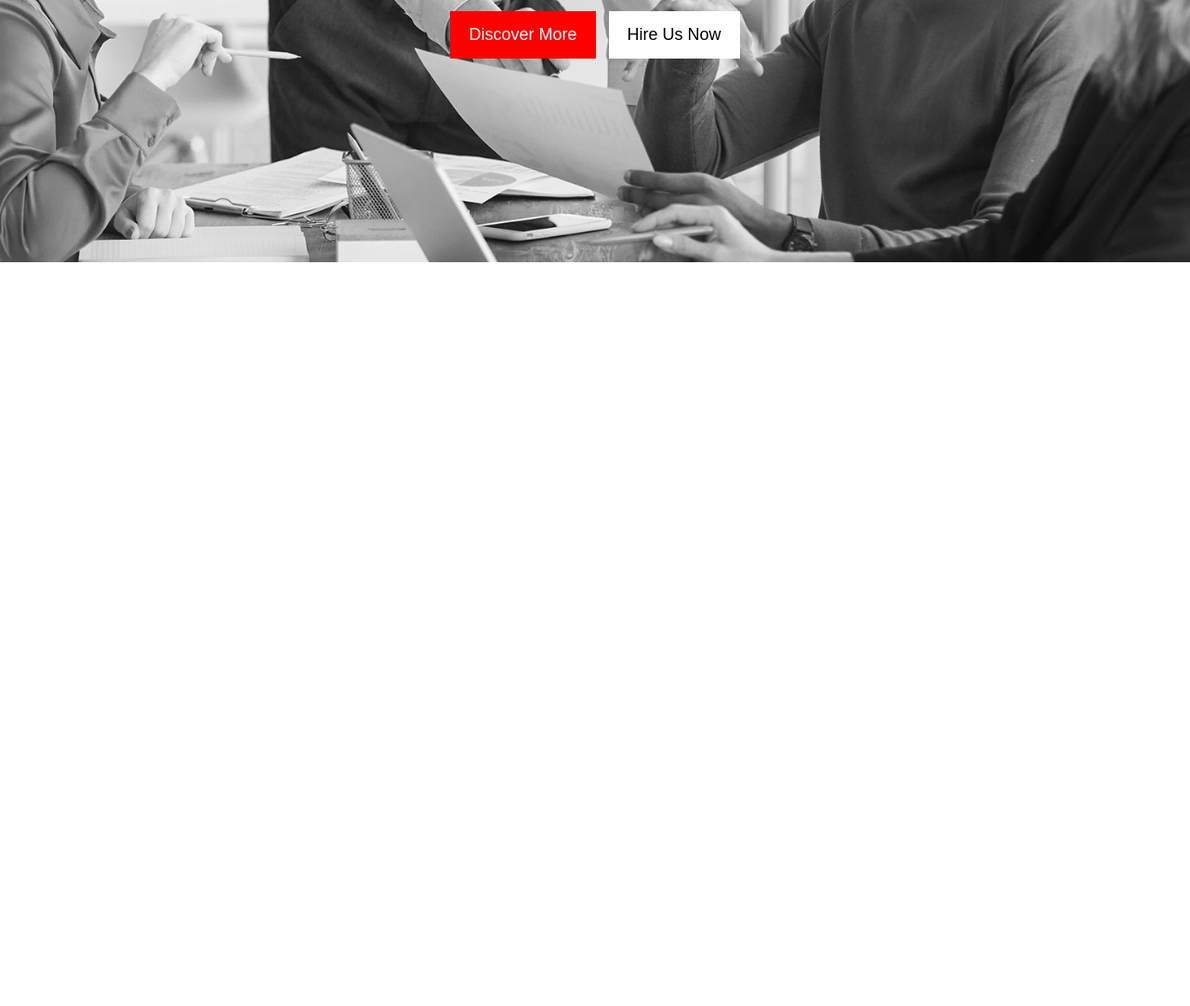
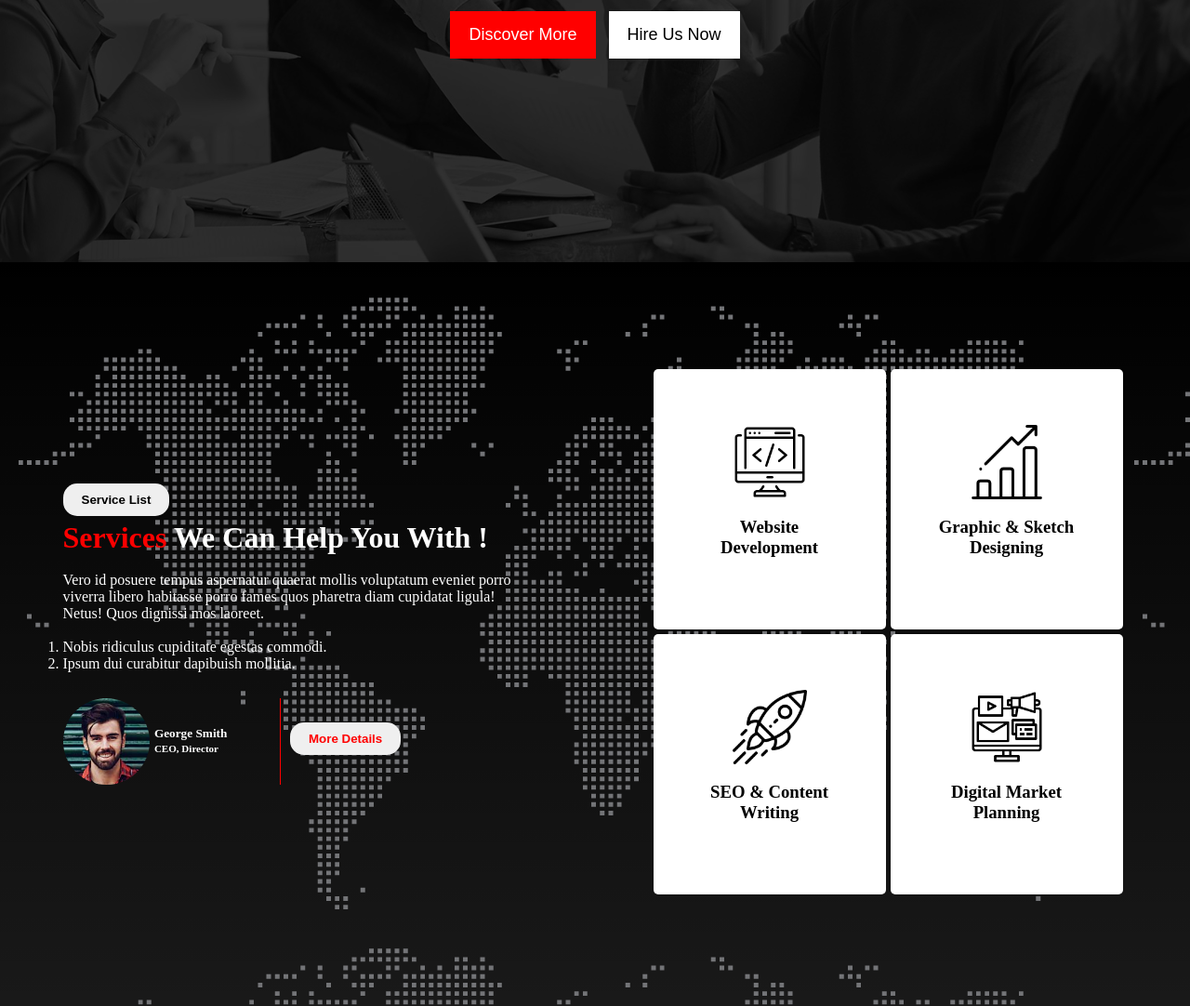
Before and after one commit to Ariful2634/digital-agency, a plain HTML site: page index.html in a window 1280 px wide. Shown: the part 597-1679 px from the top of the page at 93% size. Before the commit the page ends 879 px from the top, so only its background shows below. Drawn offline with Linux system fonts and the light colour scheme.

Commit message:
service done

```diff
--- a/index.html
+++ b/index.html
@@ -29,6 +29,63 @@
                     <button class="but">Hire Us Now</button>
             </div>
         </div>
+        <div>
+            <div class="service-container">
+                <div>
+                    <div class="service-list">
+                        <button>Service List</button>
+                    <br>
+                    <h1><span>Services</span> We Can Help You With !</h1>
+                    <br>
+                    <p>Vero id posuere tempus aspernatur quaerat mollis voluptatum eveniet porro viverra libero habitasse porro fames quos pharetra diam cupidatat ligula! Netus! Quos dignissi mos laoreet.</p>
+                    <br>
+                    <ol>
+                        <li>Nobis ridiculus cupiditate egestas commodi.</li>
+                        <li>Ipsum dui curabitur dapibuish mollitia.</li>
+                    </ol>
+                    </div>
+                    <br>
+                    <div class="more-con">
+                        <div class="author-con">
+
+                                <img src="asset/image/author.jpg" alt="">
+                                <h5>George Smith <br>
+                                    <small>CEO, Director</small></h5>
+
+
+                        </div>
+                        <div>
+                            <button>More Details</button>
+                        </div>
+                    </div>
+                    </div>
+                    <div>
+                        <div class="web-con">
+                            <div class="wev-dev">
+                                <img src="asset/icons/coding.png" alt="">
+                                <h3>Website Development</h3>
+                            </div>
+                            <div class="wev-dev">
+                                <img src="asset/icons/bar-chart.png" alt="">
+                                <h3>Graphic & Sketch Designing</h3>
+                            </div>
+                        </div>
+                        <div class="web-con">
+                            <div class="wev-dev">
+                                <img src="asset/icons/startup.png" alt="">
+                                <h3>SEO & Content Writing</h3>
+                            </div>
+                            <div class="wev-dev">
+                                <img src="asset/icons/digital-marketing.png" alt="">
+                                <h3>Digital Market Planning</h3>
+                            </div>
+                        <div>
+
+                        </div>
+                    </div>
+                </div>
+                </div>
+
     </header>
     <main>
 
--- a/style.css
+++ b/style.css
@@ -20,7 +20,8 @@ nav{
     font-size: large;
 }
 .bg{
-    background-image: url('asset/image/background.jpg');
+    background-image: url('asset/image/background.jpg'), linear-gradient(rgba(0, 0, 0, 0.8),rgba(0, 0, 0, 0.8));
+    background-blend-mode: overlay;
     height: 100vh;
     background-position: center;
     background-repeat: no-repeat;
@@ -29,7 +30,7 @@ nav{
     align-items: center;
     text-align: center;
     justify-content: center;
-    color: rgb(15, 11, 11);
+    color: white;
 }
 span{
     color: red;
@@ -62,3 +63,73 @@ span{
     font-size: large;
     margin-left: 10px;
  }
+ .more-con{
+    display: flex;
+    justify-content: start;
+    align-items: center;
+    margin-top: 10px;
+
+ }
+
+ .author-con img{
+    border-radius: 100px;
+    width: 40%;
+ }
+.author-con{
+    display: flex;
+    align-items: center;
+    border-right: 1px solid red;
+    gap: 5px;
+}
+.wev-dev img{
+    width: 80px;
+    margin-bottom: 15px;
+    margin-top: 10px;
+
+}
+.wev-dev{
+    width: 150px;
+    height: 180px;
+    background-color: white;
+    padding: 50px;
+    text-align: center;
+    border-radius: 5px;
+    color: black;
+
+}
+.service-container{
+    height: 100vh;
+    background-image: url('asset/image/footer-bg.png'), linear-gradient(rgba(0,0,0,1), rgba(0,0,0,0.9));
+    color: white;
+    display: flex;
+    align-items: center;
+    justify-content: space-around;
+
+}
+.web-con{
+    display: flex;
+    gap: 5px;
+    margin-bottom: 5px;
+}
+.service-list{
+    width: 500px;
+}
+.smith{
+    display: flex;
+}
+.service-list button{
+    padding: 10px 20px;
+    border-radius: 15px;
+    font-weight: bolder;
+    margin-bottom: 5px;
+    border: none;
+}
+.more-con button{
+    padding: 10px 20px;
+    border-radius: 15px;
+    font-weight: bolder;
+    margin-bottom: 5px;
+    color: red;
+    margin-left: 10px;
+    border: none;
+}
```
